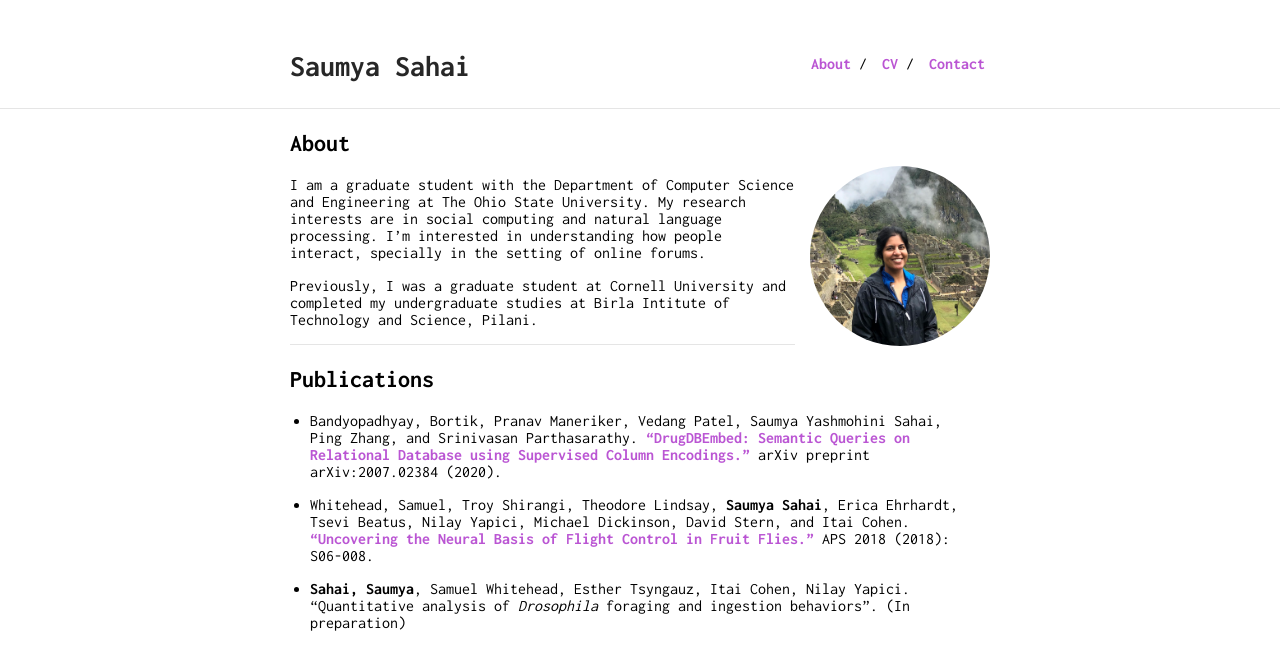
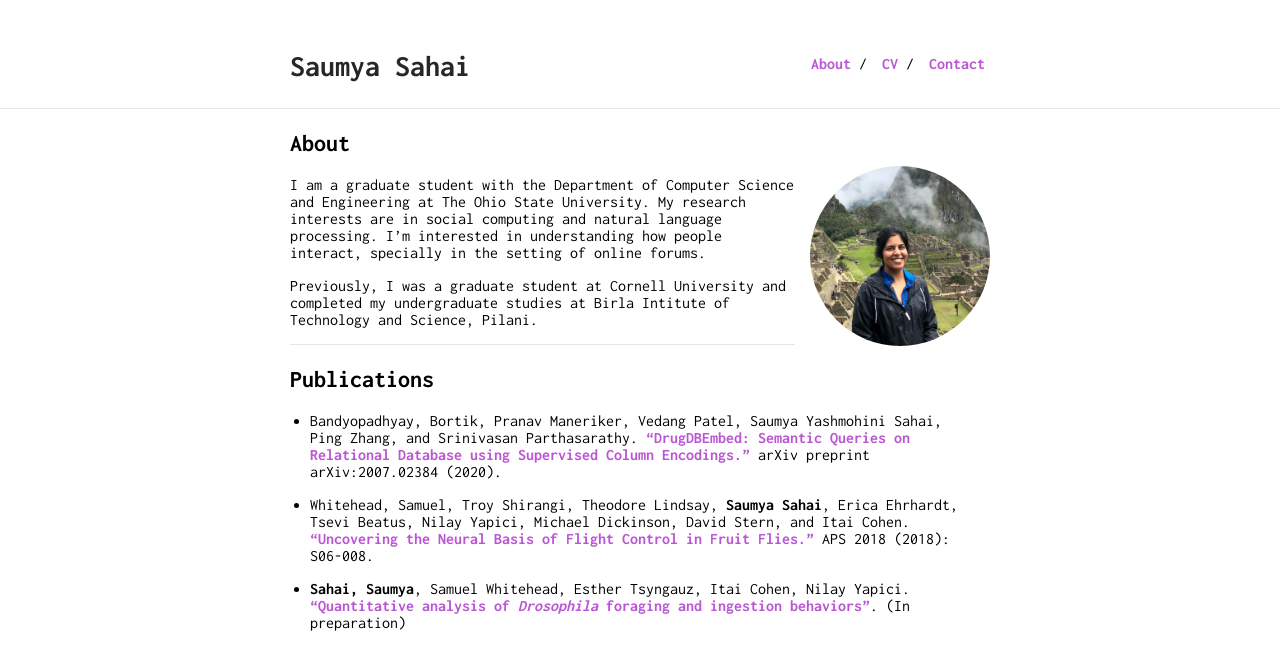
Before and after one commit to sahaisaumya/sahaisaumya.github.io, a Jekyll site: the page built from index.md, in a window 1280 px wide. Shown: the top 670 px of the page. Built offline with Jekyll 4.4.1, drawn with Linux system fonts in a browser that asks for light colours; our own code applies the rules of GitHub Pages for plain Markdown files.

```diff
--- a/index.md
+++ b/index.md
@@ -18,4 +18,4 @@ Previously, I was a graduate student at Cornell University and completed my unde
 
 * Whitehead, Samuel, Troy Shirangi, Theodore Lindsay, **Saumya Sahai**, Erica Ehrhardt, Tsevi Beatus, Nilay Yapici, Michael Dickinson, David Stern, and Itai Cohen. ["Uncovering the Neural Basis of Flight Control in Fruit Flies."](https://ui.adsabs.harvard.edu/abs/2018APS..MARS06008W/abstract)  APS 2018 (2018): S06-008.
 
-* **Sahai, Saumya**, Samuel Whitehead, Esther Tsyngauz, Itai Cohen,  Nilay Yapici. "Quantitative analysis of *Drosophila* foraging and ingestion behaviors". (In preparation)
+* **Sahai, Saumya**, Samuel Whitehead, Esther Tsyngauz, Itai Cohen,  Nilay Yapici. ["Quantitative analysis of *Drosophila* foraging and ingestion behaviors"](). (In preparation)
```
